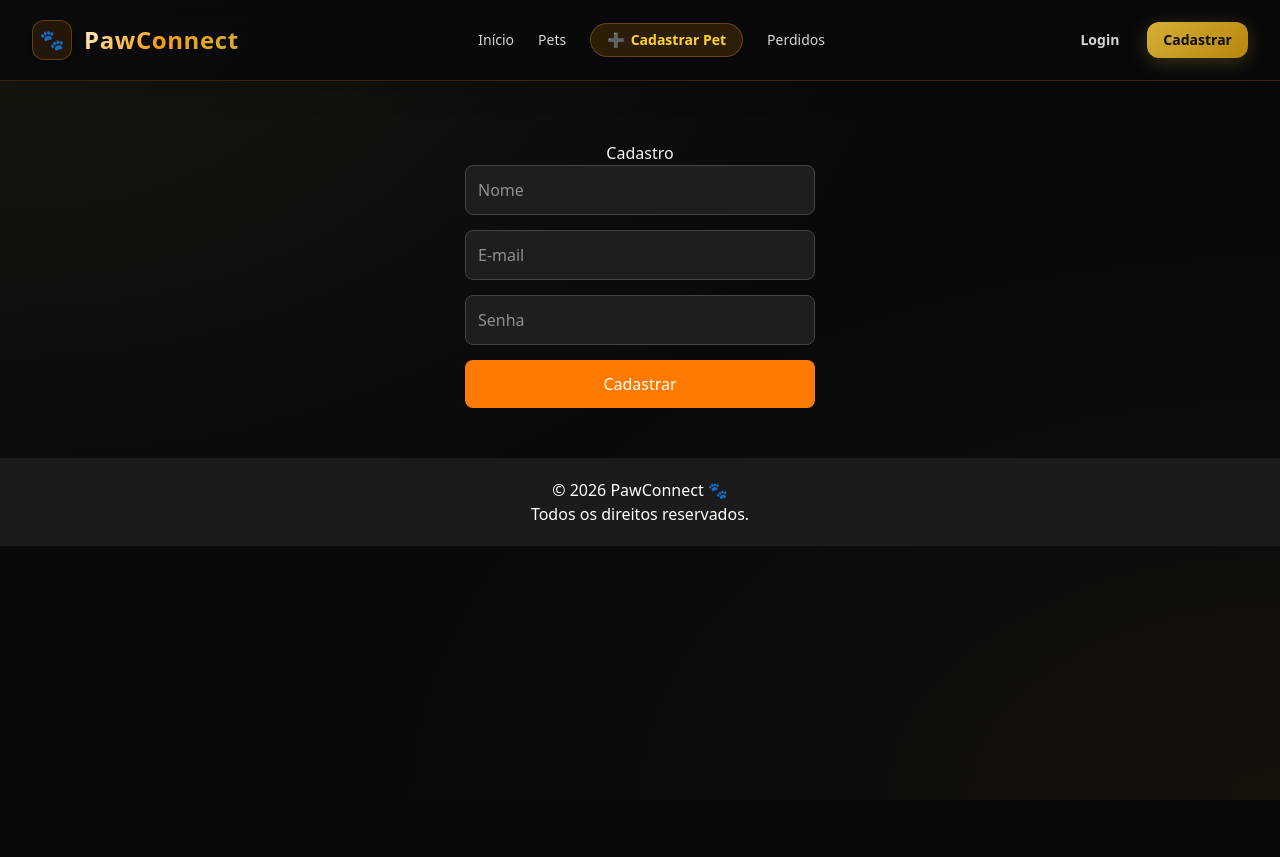
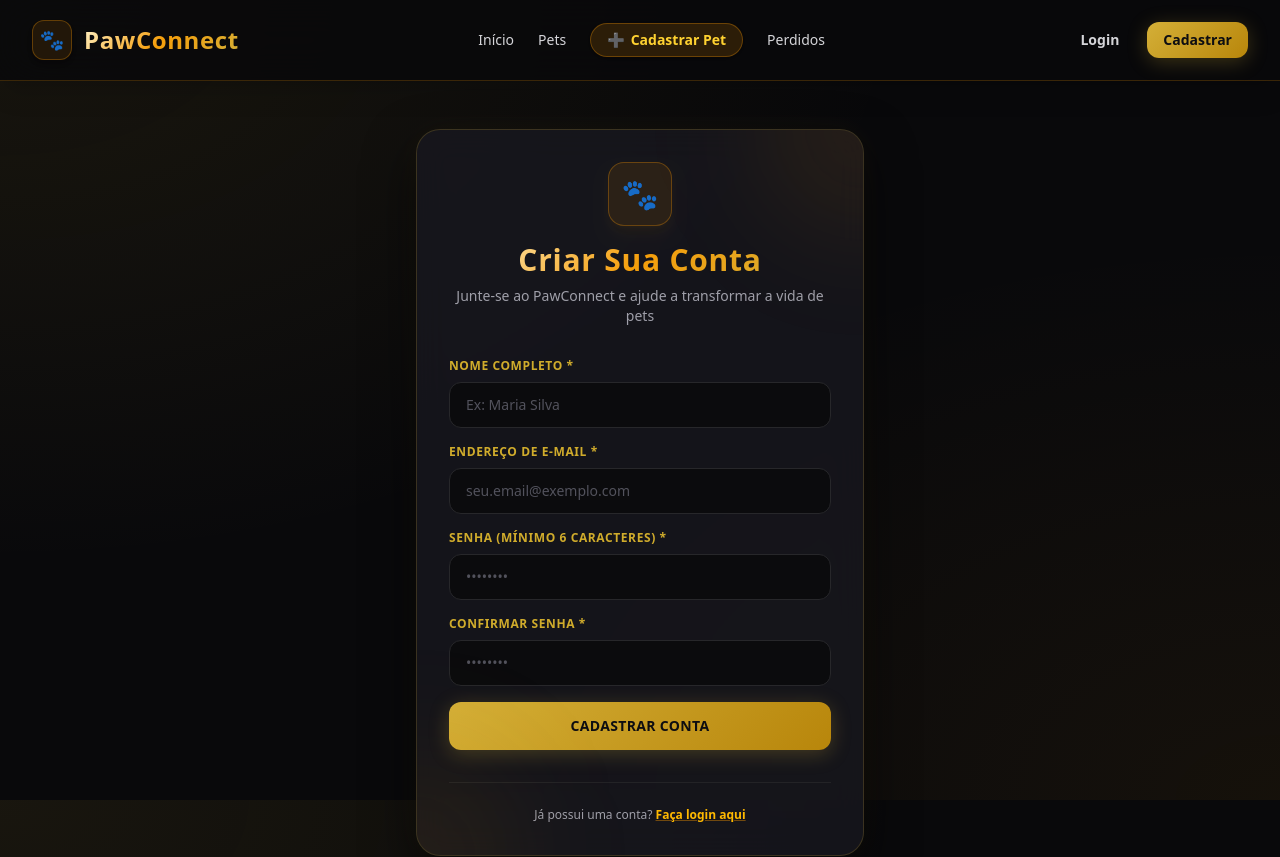
Before and after one commit to nascimentolaura2009-hue/Pawconnect, a React (Vite) app: page /cadastro in a window 1280 px wide. Shown: the top 857 px of the page. Before the commit the page ends 800 px from the top, so only its background shows below. Built offline with nearby package versions, Linux system fonts and the light colour scheme; no server answers.

Commit message:
fix: resolve mongo user registration persistence and login authentication flow

```diff
--- a/src/pages/Cadastro.jsx
+++ b/src/pages/Cadastro.jsx
@@ -1,52 +1,198 @@
 import { useState } from "react";
-import "./Cadastro.css";
+import { useNavigate, Link } from "react-router-dom";
+import api from "../services/api";
 
 function Cadastro() {
   const [nome, setNome] = useState("");
   const [email, setEmail] = useState("");
   const [senha, setSenha] = useState("");
+  const [confirmarSenha, setConfirmarSenha] = useState("");
 
-  function cadastrar(e) {
+  const [loading, setLoading] = useState(false);
+  const [errorMessage, setErrorMessage] = useState("");
+  const [successMessage, setSuccessMessage] = useState("");
+
+  const navigate = useNavigate();
+
+  const handleCadastro = async (e) => {
     e.preventDefault();
+    setErrorMessage("");
+    setSuccessMessage("");
 
-    alert("Usuário cadastrado com sucesso!");
-
-    setNome("");
-    setEmail("");
-    setSenha("");
+    if (!nome || !email || !senha) {
+      setErrorMessage("Por favor, preencha todos os campos obrigatórios.");
+      return;
     }
 
+    if (senha !== confirmarSenha) {
+      setErrorMessage("As senhas não coincidem. Verifique e tente novamente.");
+      return;
+    }
+
+    if (senha.length < 6) {
+      setErrorMessage("A senha deve conter no mínimo 6 caracteres.");
+      return;
+    }
+
+    setLoading(true);
+
+    try {
+      // Chamada à API real no Back-End para persistência no MongoDB
+      const response = await api.post("/auth/register", {
+        name: nome.trim(),
+        nome: nome.trim(),
+        email: email.trim(),
+        password: senha,
+        senha: senha,
+      });
+
+      const data = response.data;
+
+      // Salvar token e dados do usuário se retornados
+      if (data.token) {
+        localStorage.setItem("pawconnect_token", data.token);
+      }
+      const userData = data.usuario || data.user || { nome, email };
+      localStorage.setItem("pawconnect_user", JSON.stringify(userData));
+
+      setSuccessMessage("✨ Conta criada com sucesso! Dados salvos no MongoDB. Redirecionando...");
+
+      // Redirecionar automaticamente para a página Inicial (Home / Dashboard)
+      setTimeout(() => {
+        navigate("/", { replace: true });
+      }, 1200);
+    } catch (error) {
+      console.error("Erro no cadastro de usuário:", error);
+      const msg =
+        error.response?.data?.mensagem ||
+        error.response?.data?.message ||
+        "Erro ao conectar com o servidor. Verifique se o Back-End está ativo.";
+      setErrorMessage(msg);
+    } finally {
+      setLoading(false);
+    }
+  };
+
   return (
-    <div className="cadastro">
-      <h1>Cadastro</h1>
+    <div className="min-h-[85vh] flex items-center justify-center px-4 py-12">
+      <div className="w-full max-w-md dark-luxury-card rounded-3xl p-8 border border-amber-500/25 relative overflow-hidden">
+        {/* Glow de fundo */}
+        <div className="absolute -top-24 -right-24 w-48 h-48 bg-amber-500/10 rounded-full blur-3xl pointer-events-none"></div>
+        <div className="absolute -bottom-24 -left-24 w-48 h-48 bg-yellow-600/10 rounded-full blur-3xl pointer-events-none"></div>
 
-      <form onSubmit={cadastrar}>
+        {/* Cabeçalho */}
+        <div className="text-center mb-8">
+          <div className="inline-flex items-center justify-center w-16 h-16 rounded-2xl bg-amber-500/10 border border-amber-500/30 mb-4 shadow-lg shadow-amber-500/5">
+            <span className="text-3xl">🐾</span>
+          </div>
+          <h1 className="text-3xl font-extrabold gold-gradient-text tracking-wide">
+            Criar Sua Conta
+          </h1>
+          <p className="text-zinc-400 text-sm mt-2">
+            Junte-se ao PawConnect e ajude a transformar a vida de pets
+          </p>
+        </div>
+
+        {/* Mensagens de Feedback */}
+        {errorMessage && (
+          <div className="mb-6 p-4 rounded-xl bg-red-500/10 border border-red-500/30 text-red-300 text-sm flex items-center gap-3">
+            <span className="text-lg">⚠️</span>
+            <span>{errorMessage}</span>
+          </div>
+        )}
+
+        {successMessage && (
+          <div className="mb-6 p-4 rounded-xl bg-emerald-500/10 border border-emerald-500/30 text-emerald-300 text-sm flex items-center gap-3">
+            <span className="text-lg">✨</span>
+            <span>{successMessage}</span>
+          </div>
+        )}
+
+        {/* Formulário */}
+        <form onSubmit={handleCadastro} className="space-y-4">
+          <div>
+            <label className="block text-xs font-semibold uppercase tracking-wider text-amber-300/80 mb-2">
+              Nome Completo *
+            </label>
             <input
               type="text"
-          placeholder="Nome"
+              placeholder="Ex: Maria Silva"
               value={nome}
               onChange={(e) => setNome(e.target.value)}
               required
+              className="w-full bg-zinc-950/80 border border-zinc-800 rounded-xl px-4 py-3 text-zinc-100 placeholder-zinc-600 focus:outline-none focus:border-amber-500 focus:ring-1 focus:ring-amber-500/50 transition-all text-sm"
             />
+          </div>
 
+          <div>
+            <label className="block text-xs font-semibold uppercase tracking-wider text-amber-300/80 mb-2">
+              Endereço de E-mail *
+            </label>
             <input
               type="email"
-          placeholder="E-mail"
+              placeholder="seu.email@exemplo.com"
               value={email}
               onChange={(e) => setEmail(e.target.value)}
               required
+              className="w-full bg-zinc-950/80 border border-zinc-800 rounded-xl px-4 py-3 text-zinc-100 placeholder-zinc-600 focus:outline-none focus:border-amber-500 focus:ring-1 focus:ring-amber-500/50 transition-all text-sm"
             />
+          </div>
 
+          <div>
+            <label className="block text-xs font-semibold uppercase tracking-wider text-amber-300/80 mb-2">
+              Senha (mínimo 6 caracteres) *
+            </label>
             <input
               type="password"
-          placeholder="Senha"
+              placeholder="••••••••"
               value={senha}
               onChange={(e) => setSenha(e.target.value)}
               required
+              className="w-full bg-zinc-950/80 border border-zinc-800 rounded-xl px-4 py-3 text-zinc-100 placeholder-zinc-600 focus:outline-none focus:border-amber-500 focus:ring-1 focus:ring-amber-500/50 transition-all text-sm"
             />
+          </div>
 
-        <button type="submit">Cadastrar</button>
+          <div>
+            <label className="block text-xs font-semibold uppercase tracking-wider text-amber-300/80 mb-2">
+              Confirmar Senha *
+            </label>
+            <input
+              type="password"
+              placeholder="••••••••"
+              value={confirmarSenha}
+              onChange={(e) => setConfirmarSenha(e.target.value)}
+              required
+              className="w-full bg-zinc-950/80 border border-zinc-800 rounded-xl px-4 py-3 text-zinc-100 placeholder-zinc-600 focus:outline-none focus:border-amber-500 focus:ring-1 focus:ring-amber-500/50 transition-all text-sm"
+            />
+          </div>
+
+          <button
+            type="submit"
+            disabled={loading}
+            className="w-full gold-button py-3.5 px-6 rounded-xl font-bold text-sm tracking-wide uppercase transition-all duration-300 flex items-center justify-center gap-2 mt-4 disabled:opacity-50"
+          >
+            {loading ? (
+              <>
+                <svg className="animate-spin h-5 w-5 text-zinc-950" xmlns="http://www.w3.org/2000/svg" fill="none" viewBox="0 0 24 24">
+                  <circle className="opacity-25" cx="12" cy="12" r="10" stroke="currentColor" strokeWidth="4"></circle>
+                  <path className="opacity-75" fill="currentColor" d="M4 12a8 8 0 018-8V0C5.373 0 0 5.373 0 12h4zm2 5.291A7.962 7.962 0 014 12H0c0 3.042 1.135 5.824 3 7.938l3-2.647z"></path>
+                </svg>
+                <span>Salvando no Banco...</span>
+              </>
+            ) : (
+              <span>Cadastrar Conta</span>
+            )}
+          </button>
         </form>
+
+        {/* Rodapé do Card */}
+        <div className="mt-8 text-center pt-6 border-t border-zinc-800/80 text-xs text-zinc-400">
+          Já possui uma conta?{" "}
+          <Link to="/login" className="text-amber-400 font-semibold hover:text-amber-300 transition-colors underline decoration-amber-500/40">
+            Faça login aqui
+          </Link>
+        </div>
+      </div>
     </div>
   );
 }
```
Lines whose indentation alone changed are shown as unchanged.
